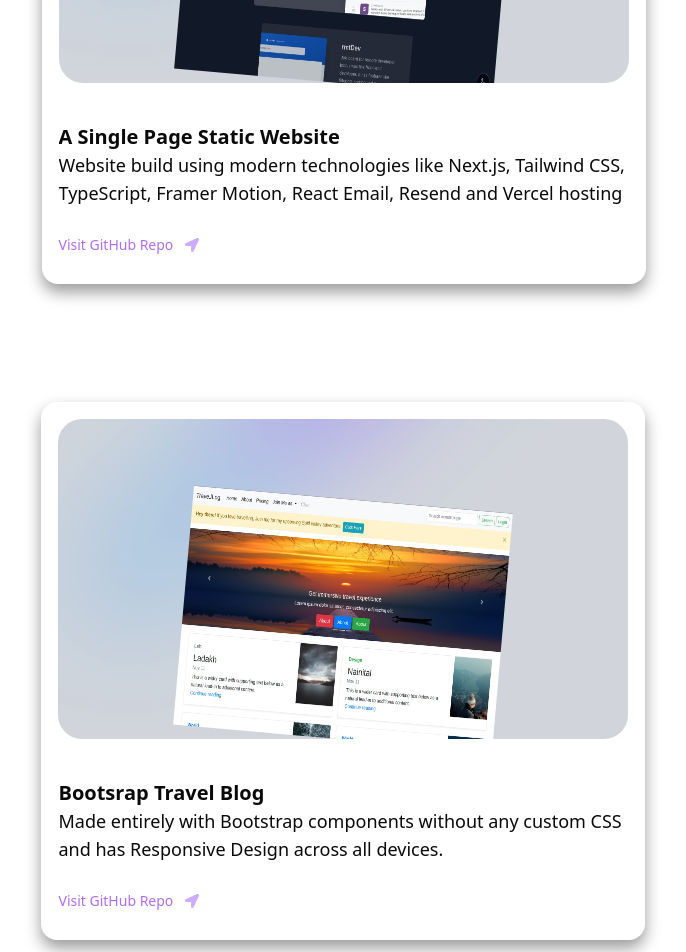
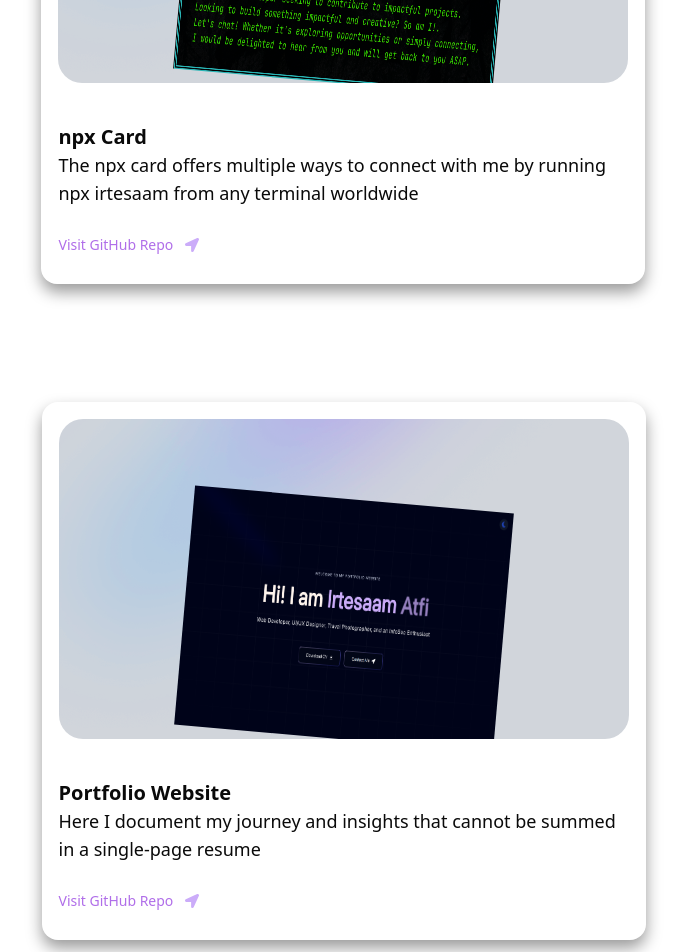
Before and after one commit to Irtesaam/portfolio, a Next.js app: page / in a window 1280 px wide. Shown: the part 1860-2812 px from the top of the page, without its empty margins (298-984 px from the left). Built offline with nearby package versions, Linux system fonts and the light colour scheme.

Commit message:
added 2 more projects

```diff
--- a/src/data/index.ts
+++ b/src/data/index.ts
@@ -11,6 +11,22 @@ export const navItems = [
 export const projects = [
     {
         id: 1,
+        title: "npx Card",
+        des: "The npx card offers multiple ways to connect with me by running npx irtesaam from any terminal worldwide",
+        img: "/projects/p3.png",
+        iconLists: ["/next.svg", "/tail.svg", "/ts.svg", "/stream.svg", "/c.svg"],
+        link: "https://github.com/Irtesaam/npxCard",
+    },
+    {
+        id: 2,
+        title: "Portfolio Website",
+        des: "Here I document my journey and insights that cannot be summed in a single-page resume",
+        img: "/projects/p4.png",
+        iconLists: ["/next.svg", "/tail.svg", "/ts.svg", "/stream.svg", "/c.svg"],
+        link: "https://github.com/Irtesaam/portfolio",
+    },
+    {
+        id: 3,
         title: "A Single Page Static Website",
         des: "Website build using modern technologies like Next.js, Tailwind CSS, TypeScript, Framer Motion, React Email, Resend and Vercel hosting",
         img: "/projects/p1.jpeg",
@@ -18,7 +34,7 @@ export const navItems = [
         link: "https://github.com/Irtesaam/nextjs_website",
     },
     {
-      id: 2,
+        id: 4,
         title: "Bootsrap Travel Blog",
         des: "Made entirely with Bootstrap components without any custom CSS and has Responsive Design across all devices.",
         img: "/projects/p2.jpeg",
```
Also changed, not shown: public/projects/p3.png (added), public/projects/p4.png (added). Lines whose indentation alone changed are shown as unchanged.
